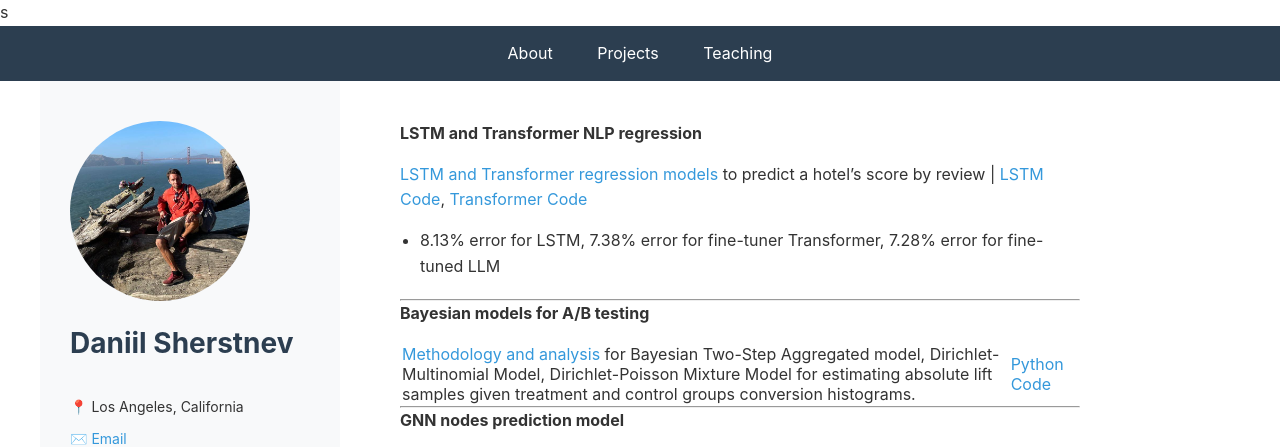
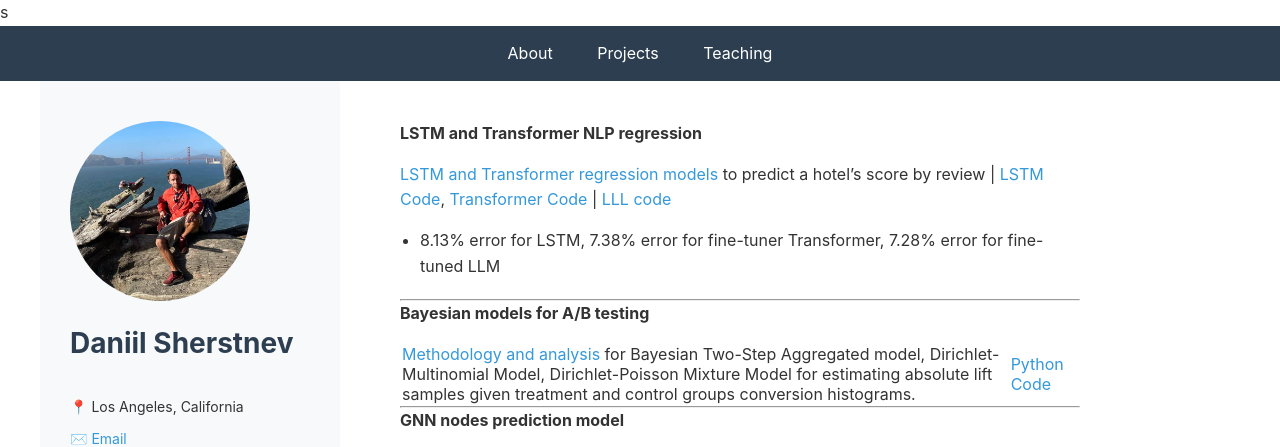
Before and after one commit to dansherstnev/daniil_sherstnev.github.io, a Jekyll site: the page built from projects.md, in a window 1280 px wide and 900 px high. Shown: the top 447 px of the window. Built offline with Jekyll 4.4.1, drawn with Linux system fonts in a browser that asks for light colours.

Commit message:
Update projects.md

```diff
--- a/projects.md
+++ b/projects.md
@@ -4,7 +4,7 @@
 ---
 **LSTM and Transformer NLP regression**
 
-[LSTM and Transformer regression models](assets/pdfs/nlp_regression.pdf) to predict a hotel's score by review | [LSTM Code](assets/code/lstm.py), [Transformer Code](assets/code/tranfformer_regression.py)
+[LSTM and Transformer regression models](assets/pdfs/nlp_regression.pdf) to predict a hotel's score by review | [LSTM Code](assets/code/lstm.py), [Transformer Code](assets/code/tranfformer_regression.py) | [LLL code](assets/code/llm_regression.py)
    - 8.13% error for LSTM, 7.38% error for fine-tuner Transformer, 7.28% error for fine-tuned LLM
 
 ---
```
